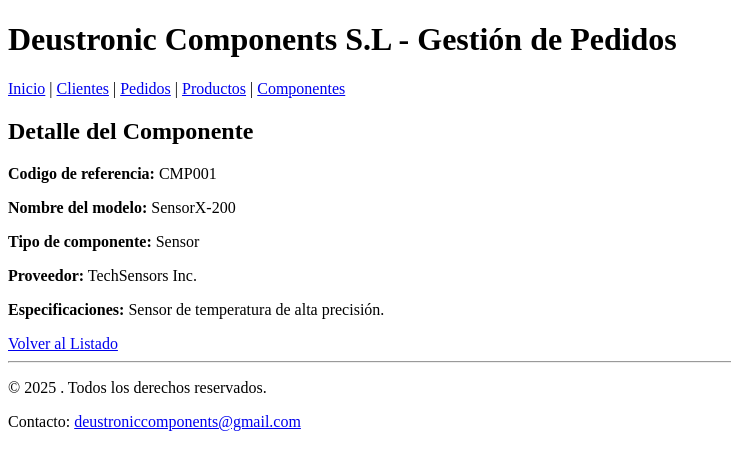
After one commit to Jon8a/IW-Entregable2, a Django app: page /componente/1/ in a window 1280 px wide. The commit adds this page. Shown: the top 470 px of the page, without its empty margins (0-731 px from the left). Run offline with Django 5.2, Linux system fonts and the light colour scheme; data comes from the database, SQL or seed files in the repository.

Commit message:
Listado y detalle de componentes

```diff
--- a/Entregable2/appEntrega/templates/base.html
+++ b/Entregable2/appEntrega/templates/base.html
@@ -14,7 +14,7 @@
             <a href="{% url 'cliente_listado' %}">Clientes</a> |
             <a href="{ url 'pedidos:listado' }">Pedidos</a> |
             <a href="{ url 'productos:listado' }">Productos</a> |
-            <a href="{url 'componentes:listado' }">Componentes</a>
+            <a href="{%url 'componente_listado' %}">Componentes</a>
         </div>
     </header>
 
--- /dev/null
+++ b/Entregable2/appEntrega/templates/componente_detalle.html
@@ -0,0 +1,15 @@
+{% extends "base.html" %}
+
+{% block title %}Detalle del Componente{% endblock %}
+
+{% block content %}
+<h2>Detalle del Componente</h2>
+<p><strong>Codigo de referencia:</strong> {{ componente.codigo_referencia }}</p>
+<p><strong>Nombre del modelo:</strong> {{ componente.nombre_modelo }}</p>
+<p><strong>Tipo de componente:</strong> {{ componente.tipo_componente }}</p>
+<p><strong>Proveedor:</strong> {{ componente.proveedor }}</p>
+<p><strong>Especificaciones:</strong> {{ componente.especificaciones_tecnicas }}</p>
+
+
+<a href="{% url 'componente_listado' %}">Volver al Listado</a>
+{% endblock %}
--- a/Entregable2/appEntrega/urls.py
+++ b/Entregable2/appEntrega/urls.py
@@ -8,6 +8,11 @@ from .views import (
     ClienteDetailView,
     ClienteCreateView,
     ClienteDeleteView,
+)
+#Componente
+from .views import(
+    ComponenteDetailView,
+    ComponenteListView
 )
 
 urlpatterns = [
@@ -20,4 +25,8 @@ path('clientes/<int:pk>/', ClienteDetailView.as_view(), name='cliente_detalle'),
 path('clientes/nuevo/', ClienteCreateView.as_view(), name='cliente_crear'),
 path('clientes/<int:pk>/eliminar/', ClienteDeleteView.as_view(), name='cliente_eliminar'),
 
+#Componente
+path('componente/',ComponenteListView.as_view(), name='componente_listado'),
+path('componente/<int:pk>/', ComponenteDetailView.as_view(),name='componente_detalle'),
+
 ]
--- a/Entregable2/appEntrega/views.py
+++ b/Entregable2/appEntrega/views.py
@@ -15,7 +15,6 @@ def principal(request):
 
 
 #CLIENTE
-
 
 # Vista de listado de clientes
 class ClienteListView(ListView):
@@ -41,3 +40,19 @@ class ClienteDeleteView(DeleteView):
     model = Cliente
     template_name = 'cliente_eliminar.html'
     success_url = reverse_lazy('cliente_listado')
+
+
+
+#COMPONENTES - De momento solo hay listado y detalle ya que no era un requisito, hacer mas tarde creacion y eliminacion??
+
+# Vista de listado de componentes
+class ComponenteListView(ListView):
+    model = Componente
+    template_name = 'componente_listado.html'
+    context_object_name = 'componentes'
+
+# Vista de detalle de cliente
+class ComponenteDetailView(DetailView):
+    model = Componente
+    template_name = 'componente_detalle.html'
+    context_object_name = 'componente'
```
Also changed, not shown: Entregable2/appEntrega/templates/componente_listado.html (added, +14 -0 lines), 1 other file.
